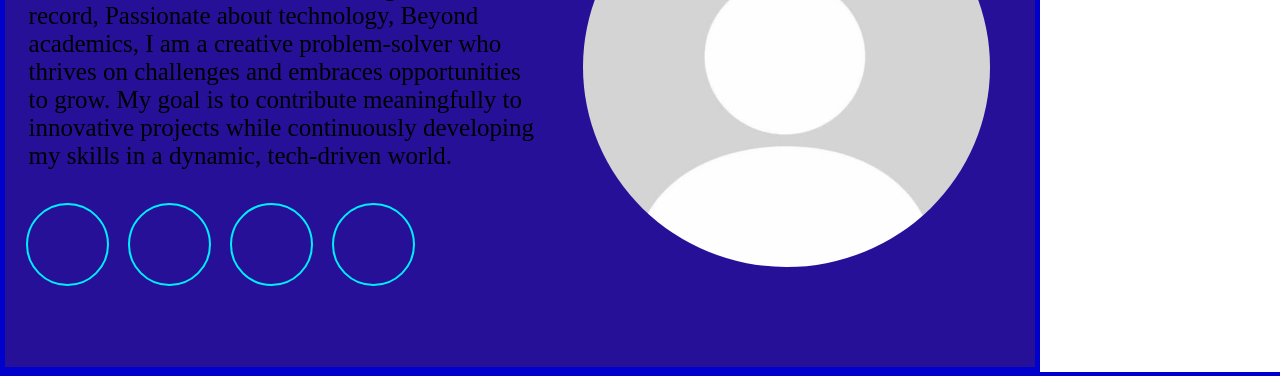
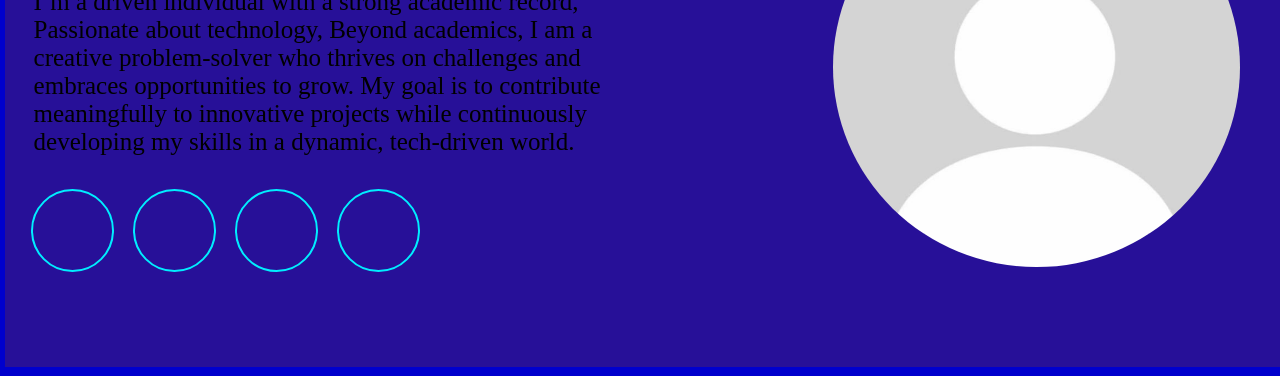
Before and after one commit to Kt-2310/My_portfolio, a plain HTML site: page index.html in a window 1280 px wide. Shown: the part 276-652 px from the top of the page. Drawn offline with Linux system fonts and the light colour scheme.

Commit message:
Update index.css

```diff
--- a/index.css
+++ b/index.css
@@ -34,7 +34,7 @@ justify-content: space-between;
 }
 
 .home{
-  width: 1030px;
+  width: 100%;
   margin-right: 0px;
   display: flex;
   height: 600px;
```
